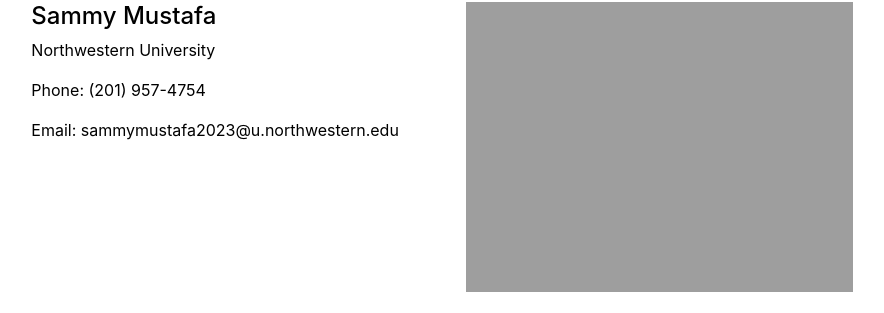
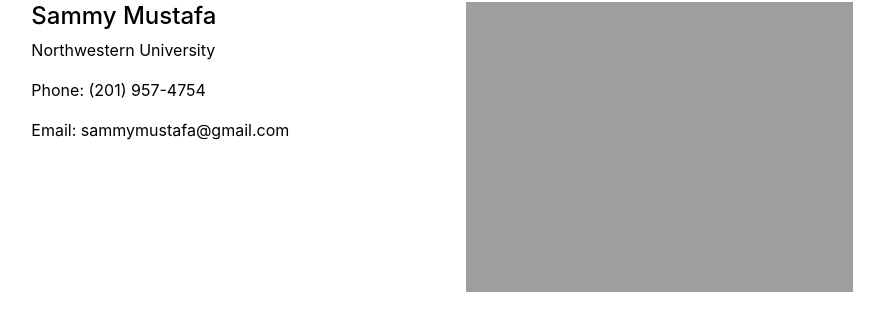
Before and after one commit to sammymustafa/sammymustafa.github.io, a Jekyll site: the page built from contact.md, in a window 1280 px wide. Shown: the part 270-583 px from the top of the page, without its empty margins (198-1082 px from the left). Built offline with Jekyll 4.4.1, drawn with Linux system fonts in a browser that asks for light colours.

Commit message:
change email

```diff
--- a/_data/settings.yml
+++ b/_data/settings.yml
@@ -21,4 +21,4 @@ social:
 - {icon: 'linkedin', link: 'https://www.linkedin.com/in/sammy-s-mustafa/'}
 
 contacts:
-- {name: 'Sammy Mustafa', institution: 'Northwestern University', phone: '(201) 957-4754', email: 'sammymustafa2023@u.northwestern.edu', image: 'assets/img/train.jpg'}
+- {name: 'Sammy Mustafa', institution: 'Northwestern University', phone: '(201) 957-4754', email: 'sammymustafa@gmail.com', image: 'assets/img/train.jpg'}
```
